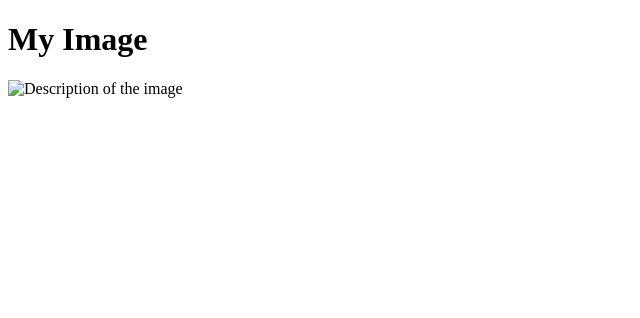
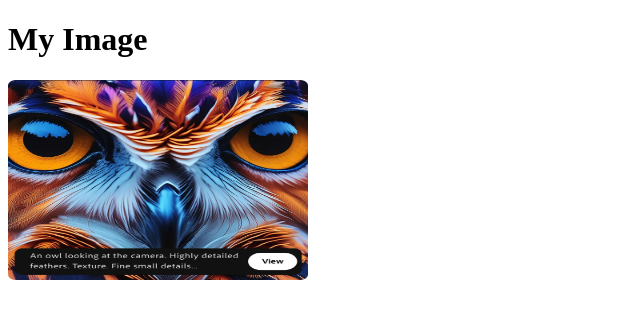
Before and after one commit to Vignesh2122/host, a plain HTML site: page index.html in a window 1280 px wide. Shown: the whole page, without its empty margins (0-640 px from the left). Drawn offline with Linux system fonts and the light colour scheme.

Commit message:
Update index.html

```diff
--- a/index.html
+++ b/index.html
@@ -7,6 +7,6 @@
 </head>
 <body>
     <h1>My Image</h1>
-    <img src="home/vignesh/Downloads/image.jpg" alt="Description of the image" width="300" height="200">
+    <img src="https://github.com/Vignesh2122/host/blob/main/image.png" alt="Description of the image" width="300" height="200">
 </body>
 </html>
```
